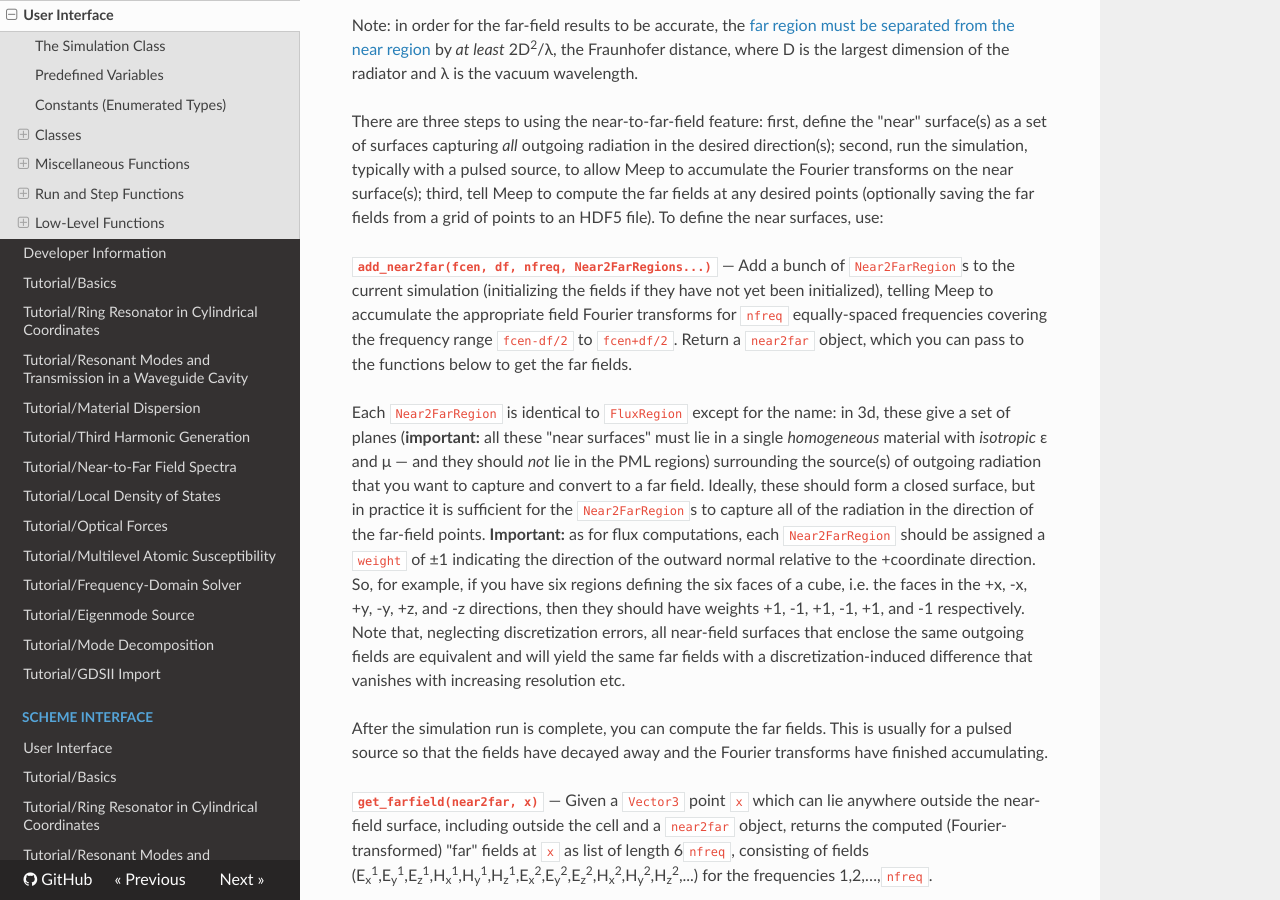
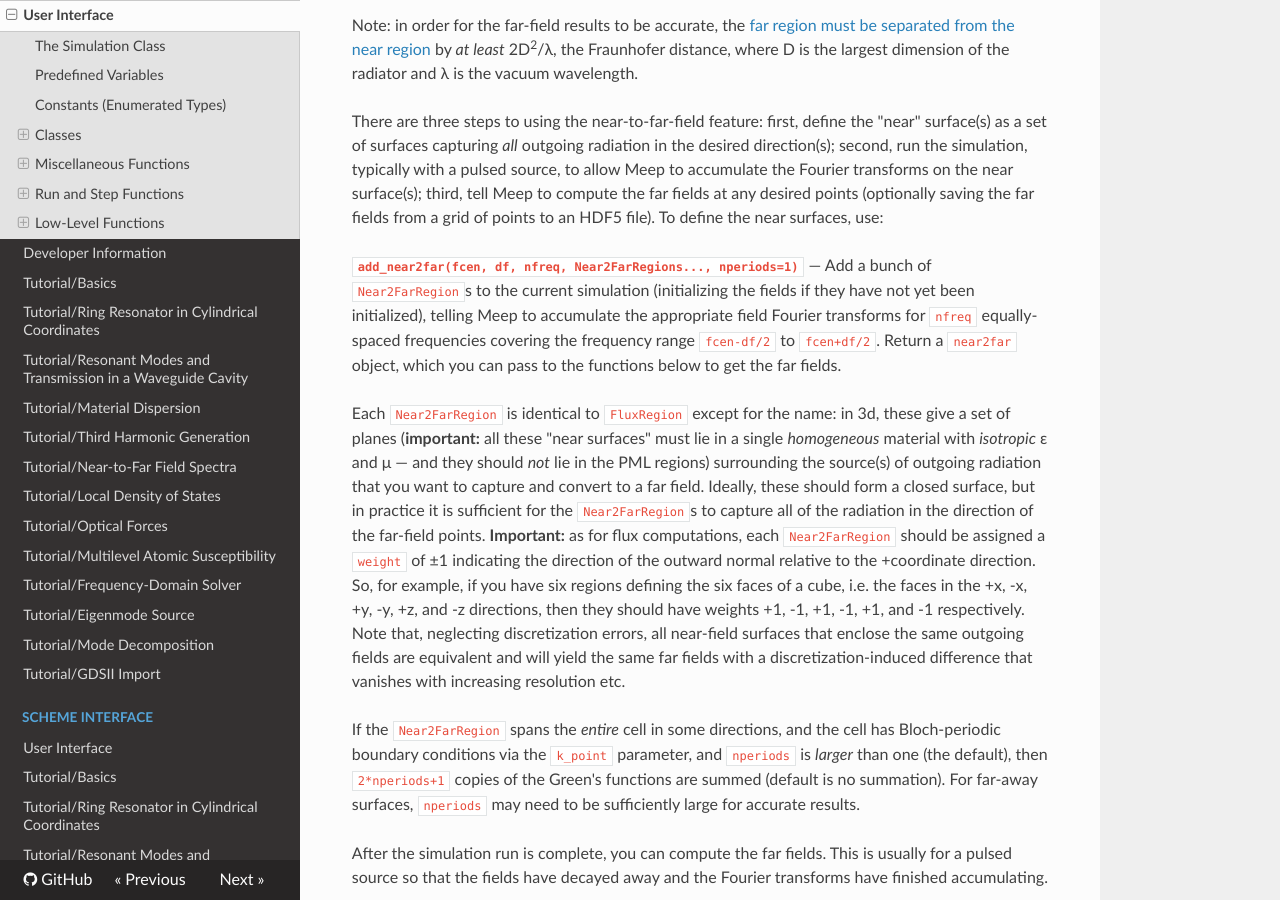
Before and after one commit to NanoComp/meep, an MkDocs documentation site: the page built from doc/docs/Python_User_Interface.md, in a window 1280 px wide and 900 px high, scrolled down 41790 px. Built offline with MkDocs 1.6.1, drawn with Linux system fonts in a browser that asks for light colours; nearby versions of some CDN libraries; formulas are drawn with MathJax 3; old or Windows-style settings are respelled for this version of MkDocs.

```diff
--- a/doc/docs/Python_User_Interface.md
+++ b/doc/docs/Python_User_Interface.md
@@ -1367,11 +1367,13 @@ Note: in order for the far-field results to be accurate, the [far region must be
 
 There are three steps to using the near-to-far-field feature: first, define the "near" surface(s) as a set of surfaces capturing *all* outgoing radiation in the desired direction(s); second, run the simulation, typically with a pulsed source, to allow Meep to accumulate the Fourier transforms on the near surface(s); third, tell Meep to compute the far fields at any desired points (optionally saving the far fields from a grid of points to an HDF5 file). To define the near surfaces, use:
 
-**`add_near2far(fcen, df, nfreq, Near2FarRegions...)`**
+**`add_near2far(fcen, df, nfreq, Near2FarRegions..., nperiods=1)`**
 —
 Add a bunch of `Near2FarRegion`s to the current simulation (initializing the fields if they have not yet been initialized), telling Meep to accumulate the appropriate field Fourier transforms for `nfreq` equally-spaced frequencies covering the frequency range `fcen-df/2` to `fcen+df/2`. Return a `near2far` object, which you can pass to the functions below to get the far fields.
 
 Each `Near2FarRegion` is identical to `FluxRegion` except for the name: in 3d, these give a set of planes (**important:** all these "near surfaces" must lie in a single *homogeneous* material with *isotropic* ε and μ &mdash; and they should *not* lie in the PML regions) surrounding the source(s) of outgoing radiation that you want to capture and convert to a far field. Ideally, these should form a closed surface, but in practice it is sufficient for the `Near2FarRegion`s to capture all of the radiation in the direction of the far-field points. **Important:** as for flux computations, each `Near2FarRegion` should be assigned a `weight` of &#177;1 indicating the direction of the outward normal relative to the +coordinate direction. So, for example, if you have six regions defining the six faces of a cube, i.e. the faces in the +x, -x, +y, -y, +z, and -z directions, then they should have weights +1, -1, +1, -1, +1, and -1 respectively. Note that, neglecting discretization errors, all near-field surfaces that enclose the same outgoing fields are equivalent and will yield the same far fields with a discretization-induced difference that vanishes with increasing resolution etc.
+
+If the `Near2FarRegion` spans the *entire* cell in some directions, and the cell has Bloch-periodic boundary conditions via the `k_point` parameter, and `nperiods` is *larger* than one (the default), then `2*nperiods+1` copies of the Green's functions are summed (default is no summation). For far-away surfaces, `nperiods` may need to be sufficiently large for accurate results.
 
 After the simulation run is complete, you can compute the far fields. This is usually for a pulsed source so that the fields have decayed away and the Fourier transforms have finished accumulating.
 
@@ -1631,7 +1633,7 @@ Returns the Fourier-transformed fields as a NumPy array.
 
 + `component`: a field component (e.g., `mp.Ez`)
 
-+ `num_freq`: the index of the frequency: an integer in the range `0...nfreq-1`, where `nfreq` is the number of frequencies stored in `dft_obj,` as set by the `nfreq` parameter to `add_dft_fields`, `add_dft_flux`, etc.
++ `num_freq`: the index of the frequency: an integer in the range `0...nfreq-1`, where `nfreq` is the number of frequencies stored in `dft_obj` as set by the `nfreq` parameter to `add_dft_fields`, `add_dft_flux`, etc.
 
 #### Array Metadata
 
```
Also changed, not shown: doc/docs/FAQ.md (+1 -1 lines), doc/docs/Python_Tutorials/Basics.md (+5 -5 lines), doc/docs/Python_Tutorials/Frequency_Domain_Solver.md (+3 -3 lines), doc/docs/Python_Tutorials/Mode_Decomposition.md (+3 -3 lines), 9 other files.
